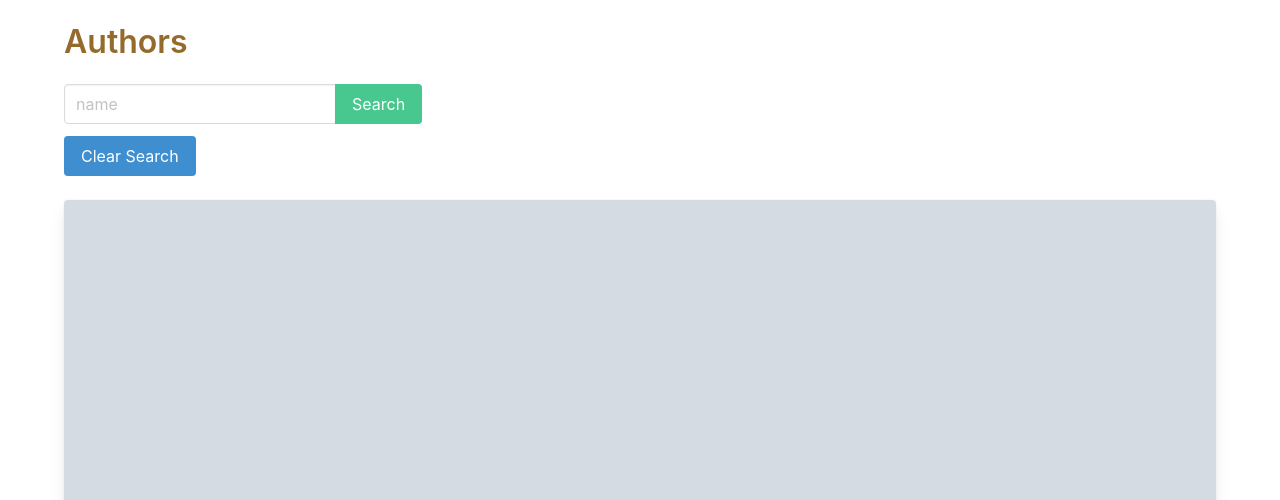
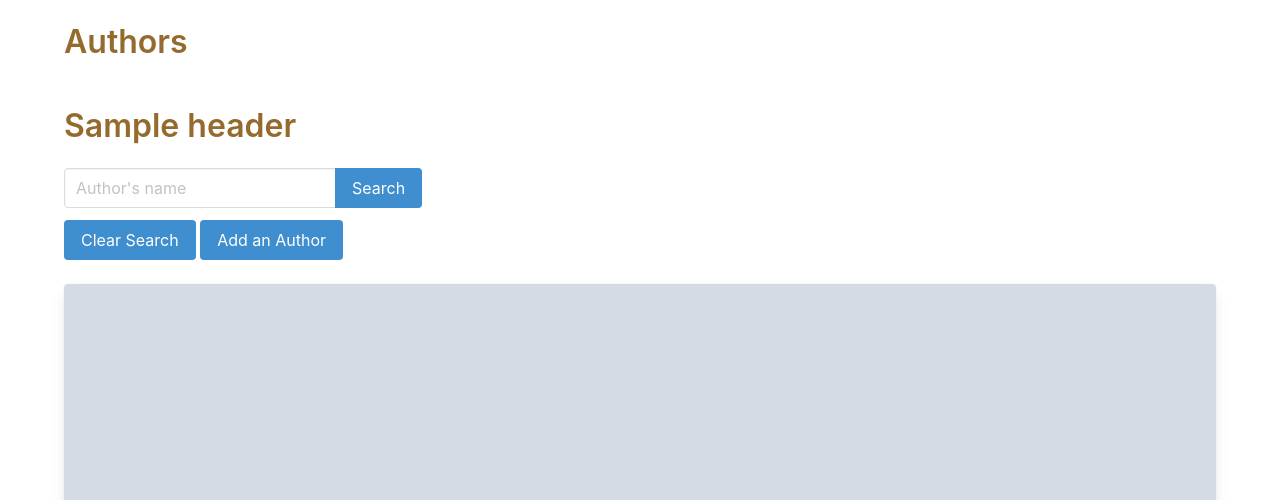
Before and after one commit to kellims/Wingardium_Readiosa, a Django app: template main_app/templates/author_list.html in a window 1280 px wide. Shown: the part 52-552 px from the top of the page. Run offline with Django 4.2, Linux system fonts and the light colour scheme; tables that the repository leaves empty hold one stand-in row (values such as "Sample post"); the template is opened without the code that fills it: values that come from a table or form of the project are taken from there, most other values are stand-ins (such as "Sample title", 1, 10 or a date in 2020); grey boxes marked "Sample" are stand-in pictures.

Commit message:
add author

```diff
--- a/main_app/templates/author_list.html
+++ b/main_app/templates/author_list.html
@@ -6,18 +6,19 @@
 {% block content %}
 
 <h1 class="title pt-5">Authors</h1>
-
+<h1 class="title pt-5">{{header}}</h1>
 <form class="mb-5" method="get">
     <div class="field has-addons">
       <div class="control">
-        <input class="input" type="text" name="name" placeholder="name" />
+        <input class="input" type="text" name="name" placeholder="Author's name" />
       </div>
       <div class="control">
-        <input class="button is-success" type="submit" value="Search" />
+        <input class="button is-info" type="submit" value="Search" />
       </div>
     </div>
 
     <a class="button is-info" href="{% url 'author_list' %}">Clear Search</a>
+    <a class="button is-info" href="{% url 'author_create' %}">Add an Author</a>
   </form>
 
 <div class="gallery">
--- a/main_app/urls.py
+++ b/main_app/urls.py
@@ -5,5 +5,6 @@ from . import views
 urlpatterns = [
   path('', views.Home.as_view(), name="home"),
   path('about/', views.About.as_view(), name="about"),
-  path('authors/', views.AuthorList.as_view(), name="author_list")
+  path('authors/', views.AuthorList.as_view(), name="author_list"),
+  path('authors/new/', views.AuthorCreate.as_view(), name="author_create"),
 ]
```
Also changed, not shown: main_app/templates/author_create.html (added, +11 -0 lines), main_app/views.py (+9 -5 lines).
